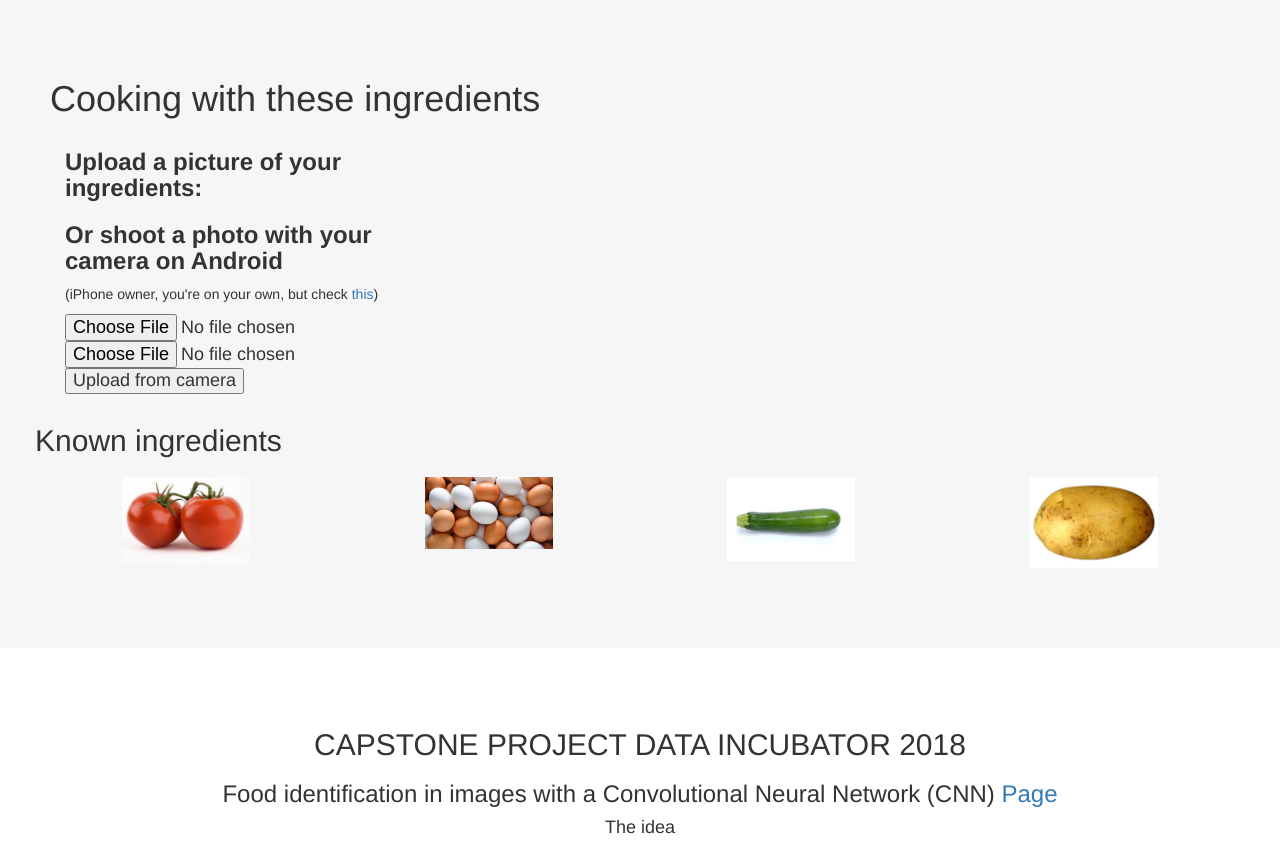
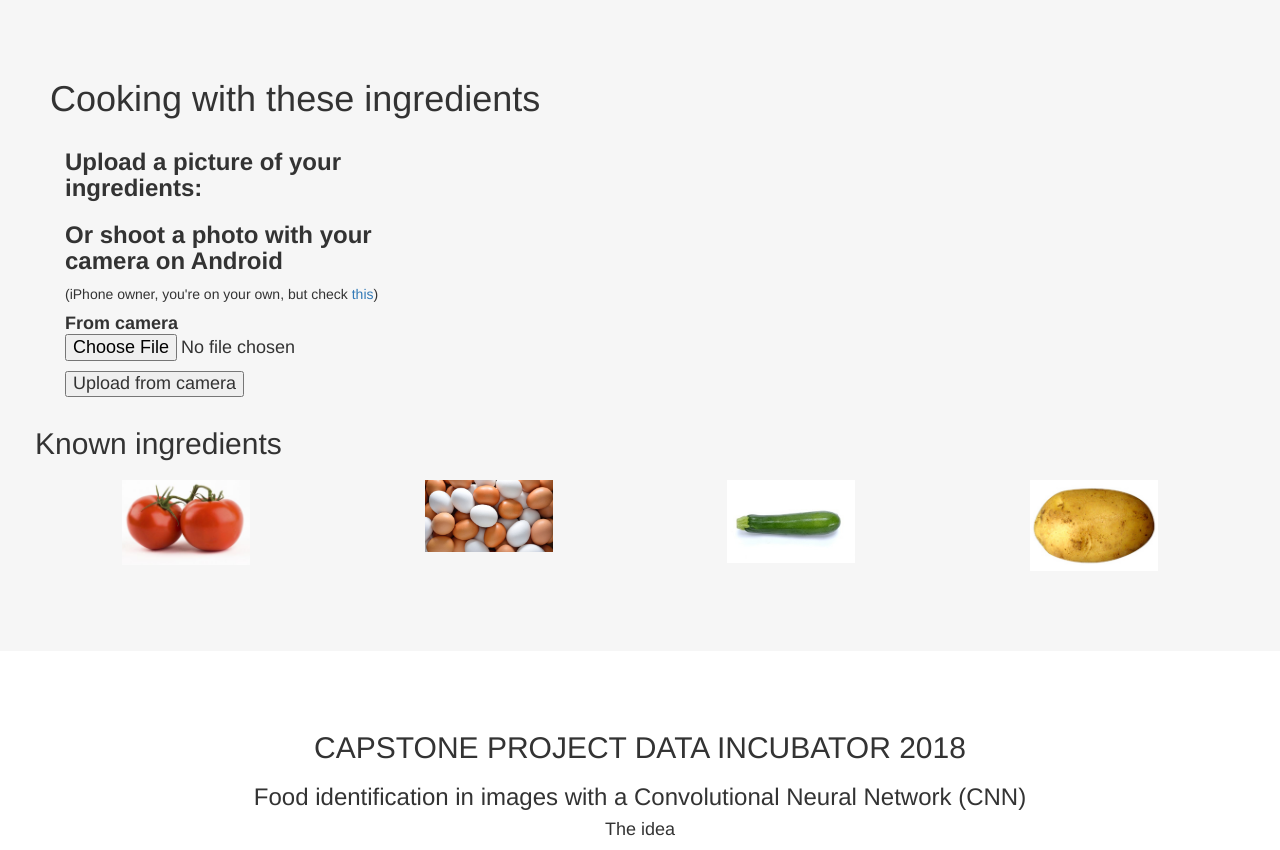
Before and after one commit to chiarabianchin/capstoneapp, a Python web app: template app/templates/index.html in a window 1280 px wide. Shown: the part 330-1180 px from the top of the page. Run offline with Jinja, Linux system fonts and the light colour scheme; the template is opened without the code that fills it, so the values that code supplies are empty; some libraries are stand-ins or nearby versions.

Commit message:
Remove field not used

```diff
--- a/app/templates/index.html
+++ b/app/templates/index.html
@@ -16,8 +16,8 @@
                 <form action="{{url_for('app.index')}}" method="post" enctype="multipart/form-data">
                     <h3><strong>Upload a picture of your ingredients:</strong></h3>
                     <h4>
-                    <p>{{form.photo}}</p>
-                    <p>{{form.link}}</p>
+                    <p>{{form.photo.label}} {{form.photo}}</p>
+                    <p>{{form.link.label}} {{form.link}}</p>
                     <p>{{form.submit}}</p>
                     </h4>
                 <!--<form action="{{url_for('app.upload', picture=filename)}}" method="post" enctype="multipart/form-data">
@@ -26,10 +26,10 @@
                 <form action="{{url_for('app.index')}}" method="post" enctype="multipart/form-data">
                     <h3><strong>Or shoot a photo with your camera on Android</strong></h3>
                     <p> (iPhone owner, you're on your own, but check <a href="http://osxdaily.com/2017/09/29/change-iphone-camera-default-image-format-jpeg-heif/"> this</a>)</p>
-                    <h4><input type="file" accept="image/*" capture="camera">
-                    <!--<input type="file" name="photoshot" accept="image/*" capture="environment">-->
-                    <input type="file" name="photoshot" accept="image/*" capture="environment">
-                    <input type="submit" value="Upload from camera">
+                    <h4>
+                    <strong>From camera</strong>
+                    <p><input type="file" name="photoshot" accept="image/*" capture="environment"></p>
+                    <p><input type="submit" value="Upload from camera"></p>
                     </h4>
                 </form>
 
@@ -87,10 +87,10 @@
 <div class="row">
 <div id="content" class="container-fluid text-center">
   <h2>CAPSTONE PROJECT DATA INCUBATOR 2018</h2>
-  <h3>Food identification in images with a Convolutional Neural Network (CNN) <a href=" {{ url_for('app.info') }}"> Page</a></h3>
+  <h3>Food identification in images with a Convolutional Neural Network (CNN)
     <h4> The idea </h4>
     <p>Coming back home, hungry... I want something good to eat! Opening the fridge and... :-( </p>
-    More Details here picture of a book to link
+    More Details... <a href=" {{ url_for('app.info') }}"> <img src="static/open-book-with-ribbon-marker.jpg" alt="More" width=150px></a></h3>
 </div>
 </div>
 
```
Also changed, not shown: app/views.py (+7 -10 lines).
